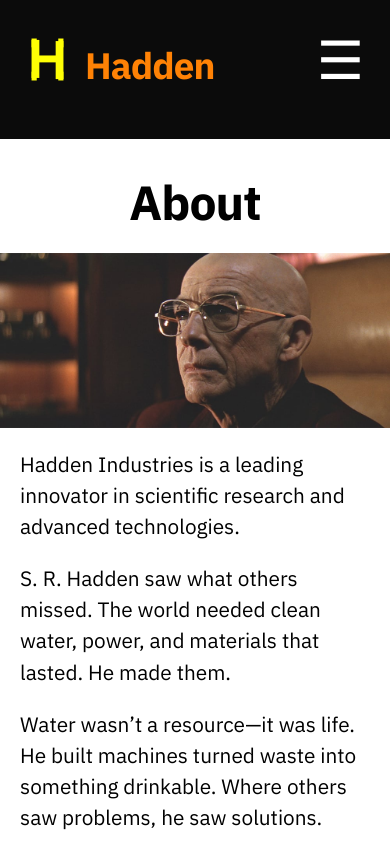
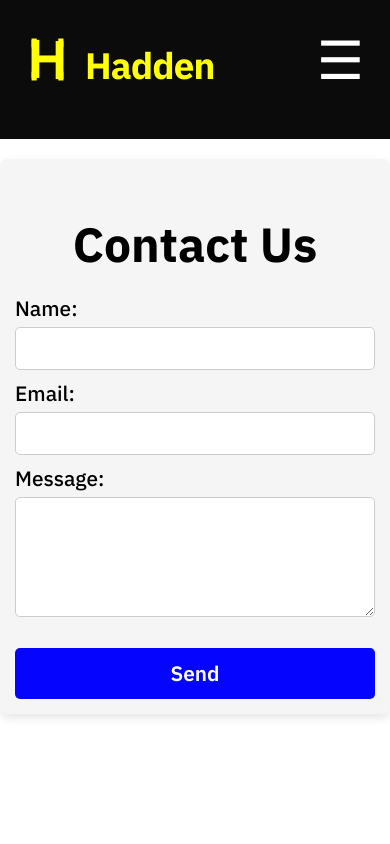
Before and after one commit to kironroy/hadden-industries-site, a React (Create React App) app: page /contact in a window 390 px wide. Before the commit this address led to /. Shown: the top 844 px of the page. Built offline with nearby package versions, Linux system fonts and the light colour scheme.

Commit message:
Created Contact Page
+ Contact.js
+ Contact.css

```diff
--- a/src/App.js
+++ b/src/App.js
@@ -12,7 +12,7 @@ import Home from "./pages/Home";
 import Tech from "./pages/Tech";
 // import Products from "./pages/Products";
 // import Research from "./pages/Research";
-// import Contact from "./pages/Contact";
+import Contact from "./pages/Contact";
 // import Admin from "./pages/Admin"; // for admin login/panel
 
 function App() {
@@ -25,7 +25,7 @@ function App() {
         <Route path="/tech" element={<Tech />} />
         {/* <Route path="/products" element={<Products />} /> */}
         {/* <Route path="/research" element={<Research />} /> */}
-        {/* <Route path="/contact" element={<Contact />} /> */}
+        <Route path="/contact" element={<Contact />} />
         {/* <Route path="/admin" element={<Admin />} /> */}
         {/* Redirect or catch-all route for any undefined URLs: */}
         <Route path="*" element={<Navigate to="/" replace />} />
--- a/src/components/Navbar.css
+++ b/src/components/Navbar.css
@@ -29,7 +29,7 @@
 .logo {
   font-size: 2.3rem;
   font-weight: bold;
-  color: #ff8205;
+  color: #ffff05;
   letter-spacing: -0.9px;
   text-decoration: none; /* Ensures the H1 text itself has no underline */
 }
--- /dev/null
+++ b/src/pages/Contact.css
@@ -0,0 +1,111 @@
+/* Ensure padding is calculated inside element widths */
+*,
+*::before,
+*::after {
+  box-sizing: border-box;
+}
+
+/* ===== Contact Section Styling ===== */
+.contact-container {
+  width: 100%;
+  max-width: 600px;
+  margin: 50px auto; /* gives space from other elements like a navbar */
+  padding: 20px;
+  background: #f5f5f5;
+  border-radius: 8px;
+  box-shadow: 0 4px 10px rgba(0, 0, 0, 0.1);
+  overflow: hidden;
+}
+
+
+/* Heading Style */
+.contact-container h2 {
+  text-align: center;
+  font-size: 2em;
+  margin-bottom: 20px;
+}
+
+/* Form Layout */
+.contact-container form {
+  display: flex;
+  flex-direction: column;
+}
+
+/* Label Styling */
+.contact-container label {
+  margin-bottom: 10px;
+  font-size: 1.3em;
+  font-weight: 500;
+}
+
+/* Input and Textarea Styling */
+.contact-container input,
+.contact-container textarea {
+  width: 100%;
+  padding: 12px;
+  margin-top: 5px;
+  border: 1px solid #ccc;
+  border-radius: 5px;
+  font-size: 16px;
+}
+
+.contact-container textarea {
+  height: 120px;
+}
+
+/* Button Styling */
+.contact-container button {
+  margin-top: 15px;
+  background: #0505ff;
+  color: white;
+  padding: 14px;
+  border: none;
+  border-radius: 5px;
+  cursor: pointer;
+  font-size: 1.3em;
+  font-weight: 600;
+}
+
+.contact-container button:hover {
+  background: #0056b3;
+}
+
+/* ===== Responsive Adjustments ===== */
+@media (max-width: 600px) {
+  .contact-container {
+    width: 95%;
+    margin: 30px auto;
+    padding: 15px;
+  }
+  .contact-container h2 {
+    font-size: 3em;
+  }
+  .contact-container input,
+  .contact-container textarea {
+    font-size: 14px;
+  }
+  .contact-container button {
+    font-size: 15px;
+    padding: 12px;
+  }
+}
+
+@media (max-width: 480px) {
+  .contact-container {
+    width: 100%;
+    margin: 20px auto;
+    padding: 15px;
+  }
+  .contact-container h2 {
+    font-size: 3em;
+  }
+  .contact-container input,
+  .contact-container textarea {
+    font-size: 13px;
+  }
+  .contact-container button {
+    font-size: 1.3em;
+    padding: 12px;
+  }
+
+}
--- /dev/null
+++ b/src/pages/Contact.js
@@ -0,0 +1,62 @@
+import React, { useState } from "react";
+import "./Contact.css";
+
+const Contact = () => {
+  const [formData, setFormData] = useState({
+    name: "",
+    email: "",
+    message: "",
+  });
+
+  const handleChange = (e) => {
+    setFormData({ ...formData, [e.target.name]: e.target.value });
+  };
+
+  const handleSubmit = (e) => {
+    e.preventDefault();
+    alert("Message Sent!");
+  };
+
+  return (
+    <div className="contact-container">
+      <h2>Contact Us</h2>
+      <form onSubmit={handleSubmit}>
+        <label>
+          Name:
+          <input
+            type="text"
+            name="name"
+            value={formData.name}
+            onChange={handleChange}
+            required
+          />
+        </label>
+
+        <label>
+          Email:
+          <input
+            type="email"
+            name="email"
+            value={formData.email}
+            onChange={handleChange}
+            required
+          />
+        </label>
+
+        <label>
+          Message:
+          <textarea
+            name="message"
+            value={formData.message}
+            onChange={handleChange}
+            required
+          />
+        </label>
+
+        <button type="submit">Send</button>
+      </form>
+    </div>
+  );
+};
+
+export default Contact;
--- a/src/pages/Tech.css
+++ b/src/pages/Tech.css
@@ -20,7 +20,7 @@ p {
 }
 
 .tech-container {
-  background-color: #eee; /* Slightly darker than white */
+  background-color: #efefef; /* Slightly darker than white */
   min-height: 100vh;
   padding: 20px;
 }
@@ -97,7 +97,6 @@ nav {
   }
 
   .tech-container {
-    background-color: #eee; /* Slightly darker than white */
     margin-top: -4px;
   }
   .tech-heading {
```
